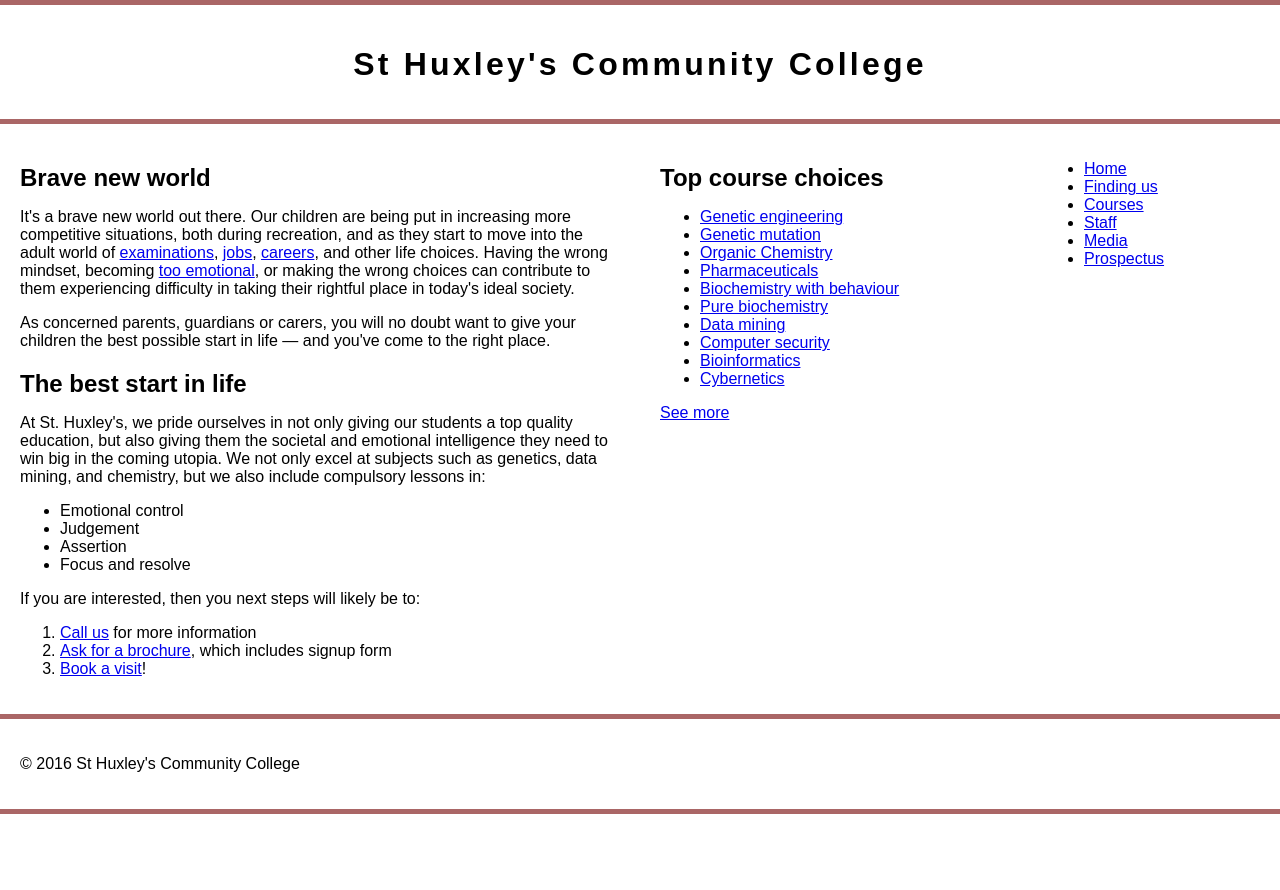
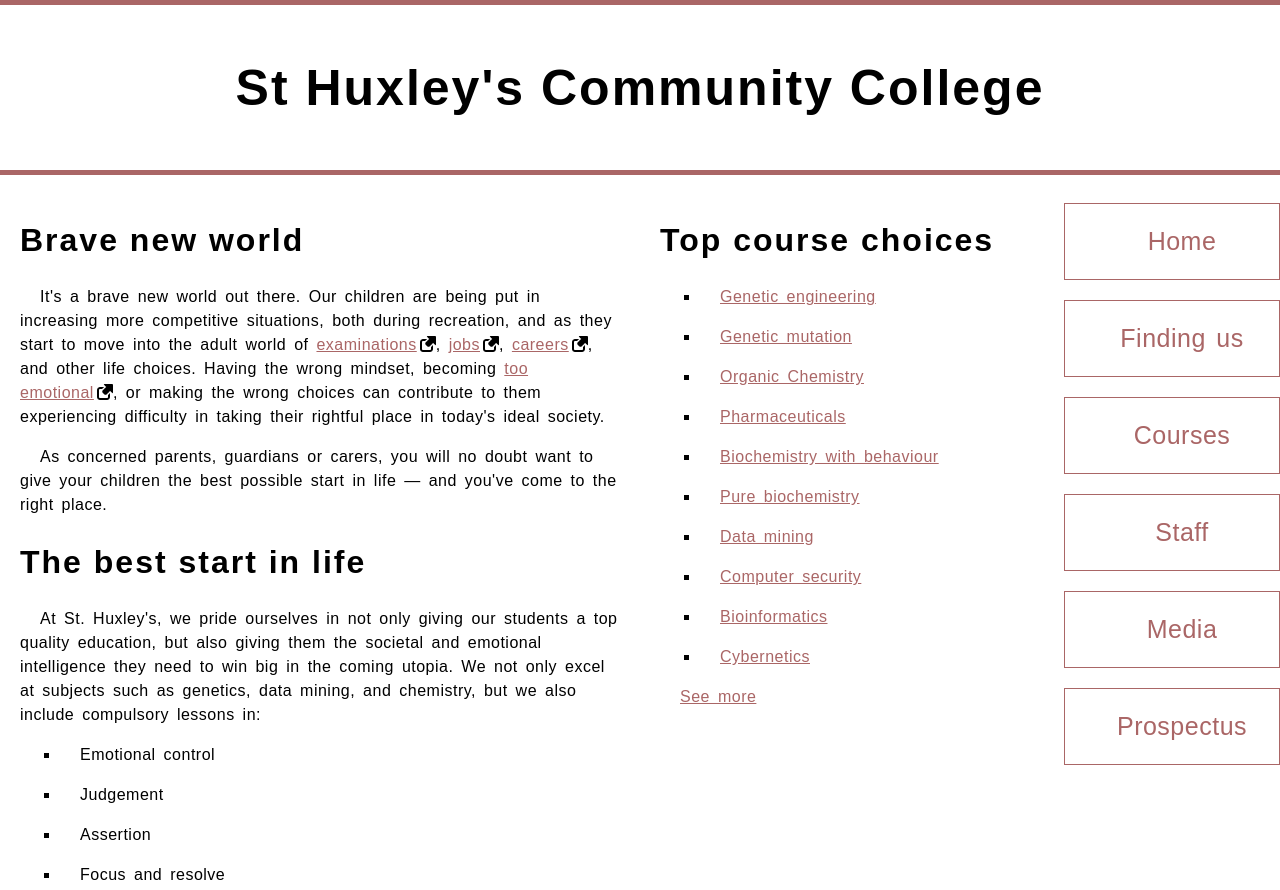
Before and after one commit to Aayusa-Yogi-DC/INFT-1206-S2024, a plain HTML site: page Assignments/Assignment_3/A3-P3/index.html in a window 1280 px wide. Shown: the top 890 px of the page. Before the commit the page ends 814 px from the top, so only its background shows below. Drawn offline with Linux system fonts and the light colour scheme.

Commit message:
Updating the file for A3-P3 (4th commit)
Made some changes and have few more to add.

```diff
--- a/Assignments/Assignment_3/A3-P3/style.css
+++ b/Assignments/Assignment_3/A3-P3/style.css
@@ -27,6 +27,7 @@ nav {
   width: 20%;
 }
 
+
 footer {
   clear: both;
 }
@@ -44,19 +45,125 @@ header, footer {
 
 /* WRITE YOUR CODE BELOW HERE */
 
-body{
-  font-family: Arial, Helvetica, sans-serif;
-  font-size: 16px;
+/* font imports */
+
+@font-face {
+  font-family:'Times New Roman', Times, serif;
+  src: url();
+  font-weight: normal;
+  font-style: normal;
 }
 
-h1, h2, h3, h4, h5, h6{
-
-  font-family: Arial, Helvetica, sans-serif;
-  font-weight: bold;
-  margin-bottom: 0.5em;
+@font-face {
+  font-family: ;
+  src: url();
+  font-weight: normal;
+  font-style: normal;
 }
 
-h1{
+html{
+  font-family: Arial, Helvetica, sans-serif;
+  font-size: 10px;
+}
+
+h1, h2{
+  font-family: ;
+  letter-spacing: 2px;
+}
+
+
+h1 {
+  font-size: 5rem;
   text-align: center;
-  letter-spacing: 0.1em;
+  letter-spacing: 0.2rem;
 }
+
+
+h2 {
+  font-size: 3.2rem;
+}
+
+p, li {
+  font-size: 1.6rem;
+  line-height: 1.5;
+  margin-bottom: 1em;
+  text-indent: 20px;
+  letter-spacing: 0.5px;
+  word-spacing: 3px;
+}
+
+section h2 + p {
+  text-indent: 20px;
+}
+
+a{
+  outline: none;
+}
+
+/* External links */
+a[href*="http"] {
+  padding-right: 19px;
+  background: url(external-link-52.png) no-repeat 100% 0;
+  background-size: 16px 16px;
+}
+
+a:link, a:visited {
+  color: #a66;
+}
+
+a:focus, a:hover{
+  text-decoration: none;
+}
+
+a:active{
+  color: transparent;
+  text-shadow: 0px 0px 1px #f00,
+               0px 0px 2px #f00,
+               0px 0px 3px black,
+               0px 0px 4px black;
+}
+
+ul, ol{
+  margin: 1.6rem 0;
+}
+
+ul{
+  list-style-type: square;
+}
+
+ol {
+  list-style-type: lower-latin;
+}
+
+nav ul {
+  padding-left: 0;
+  margin-top: 0.8rem;
+}
+
+nav li{
+  list-style-type: none;
+  margin-bottom: 2rem;
+}
+
+nav li a {
+  text-decoration: none;
+  display: inline-block;
+  width: 100%;
+  line-height: 3;
+  text-align: center;
+  font-size: 2.5rem;
+  border: 1px solid #a66;
+}
+
+nav li a:focus, nav li a:hover {
+  color: white;
+  background: #a66;
+  border: 1px solid #ddd;
+  padding: 30px 50px;
+  display: inline-block;
+  margin-bottom: 10px;
+
+nav li a:active {
+  color: white;
+  background: black;
+}
```
